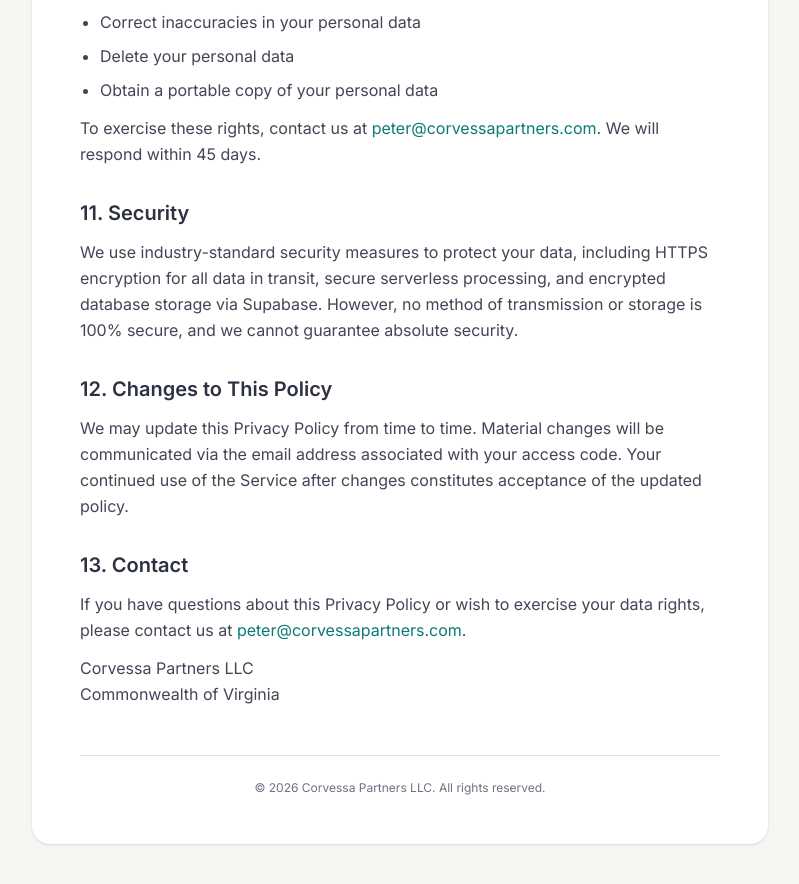
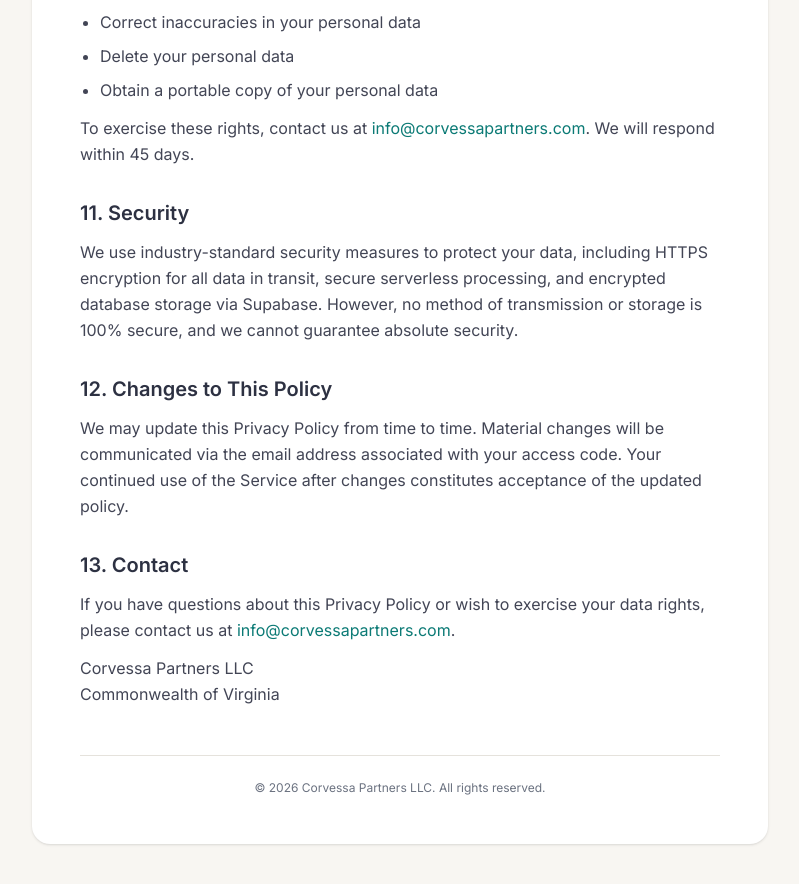
Before and after one commit to thrivefamilycoaching/corvessa-rigor, a Next.js app: page /privacy in a window 1280 px wide. Shown: the part 3027-3911 px from the top of the page, without its empty margins (240-1039 px from the left). Built offline with nearby package versions, Linux system fonts and the light colour scheme.

Commit message:
Update all contact emails from peter@ to info@corvessapartners.com
Co-Authored-By: Claude Opus 4.6 <noreply@anthropic.com>

```diff
--- a/src/app/page.tsx
+++ b/src/app/page.tsx
@@ -34,7 +34,7 @@ const faqs = [
   },
   {
     q: "What schools are in the database?",
-    a: "Over 500 colleges and universities, from small liberal arts colleges to large state universities, across all regions of the US. Don\u2019t see a school you\u2019re looking for? Let us know at peter@corvessapartners.com and we\u2019ll add it.",
+    a: "Over 500 colleges and universities, from small liberal arts colleges to large state universities, across all regions of the US. Don\u2019t see a school you\u2019re looking for? Let us know at info@corvessapartners.com and we\u2019ll add it.",
   },
 ];
 
--- a/src/app/privacy/page.tsx
+++ b/src/app/privacy/page.tsx
@@ -188,8 +188,8 @@ export default function PrivacyPage() {
               </ul>
               <p className="mt-3">
                 To exercise these rights, contact us at{" "}
-                <a href="mailto:peter@corvessapartners.com" className="text-teal hover:underline">
-                  peter@corvessapartners.com
+                <a href="mailto:info@corvessapartners.com" className="text-teal hover:underline">
+                  info@corvessapartners.com
                 </a>.
                 We will respond within 45 days.
               </p>
@@ -218,8 +218,8 @@ export default function PrivacyPage() {
               <p>
                 If you have questions about this Privacy Policy or wish to exercise your data rights, please
                 contact us at{" "}
-                <a href="mailto:peter@corvessapartners.com" className="text-teal hover:underline">
-                  peter@corvessapartners.com
+                <a href="mailto:info@corvessapartners.com" className="text-teal hover:underline">
+                  info@corvessapartners.com
                 </a>.
               </p>
               <p className="mt-3">
--- a/src/app/terms/page.tsx
+++ b/src/app/terms/page.tsx
@@ -51,8 +51,8 @@ export default function TermsPage() {
               <p>
                 No refunds are available after an access code has been used for an analysis. Refund requests for
                 unused access codes must be submitted within 7 days of purchase to{" "}
-                <a href="mailto:peter@corvessapartners.com" className="text-teal hover:underline">
-                  peter@corvessapartners.com
+                <a href="mailto:info@corvessapartners.com" className="text-teal hover:underline">
+                  info@corvessapartners.com
                 </a>. Refunds will be processed to the original payment method within 5&ndash;10 business days.
               </p>
             </section>
@@ -153,8 +153,8 @@ export default function TermsPage() {
               <h2 className="text-xl font-semibold text-charcoal mt-8 mb-3">13. Contact</h2>
               <p>
                 If you have questions about these Terms, please contact us at{" "}
-                <a href="mailto:peter@corvessapartners.com" className="text-teal hover:underline">
-                  peter@corvessapartners.com
+                <a href="mailto:info@corvessapartners.com" className="text-teal hover:underline">
+                  info@corvessapartners.com
                 </a>.
               </p>
             </section>
```
